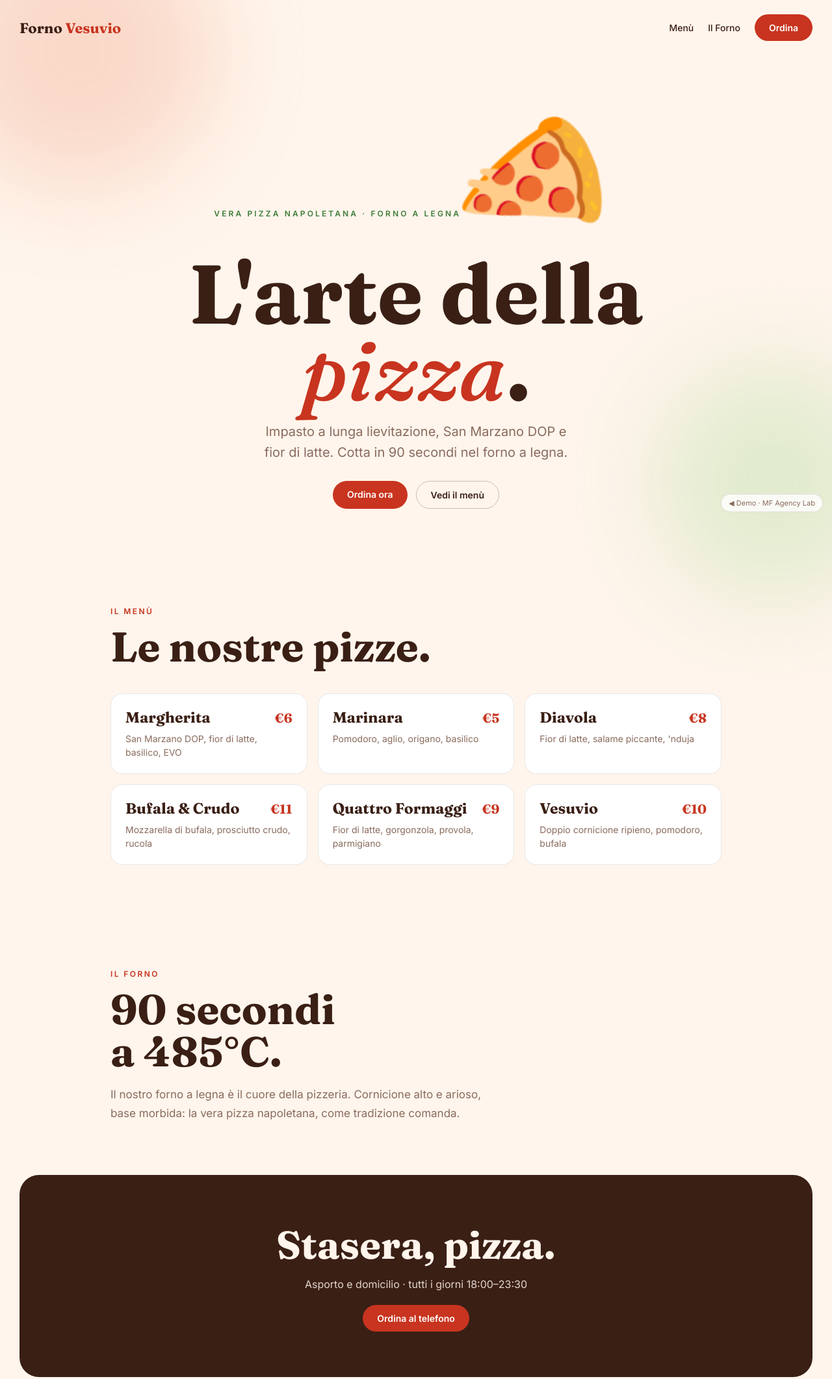
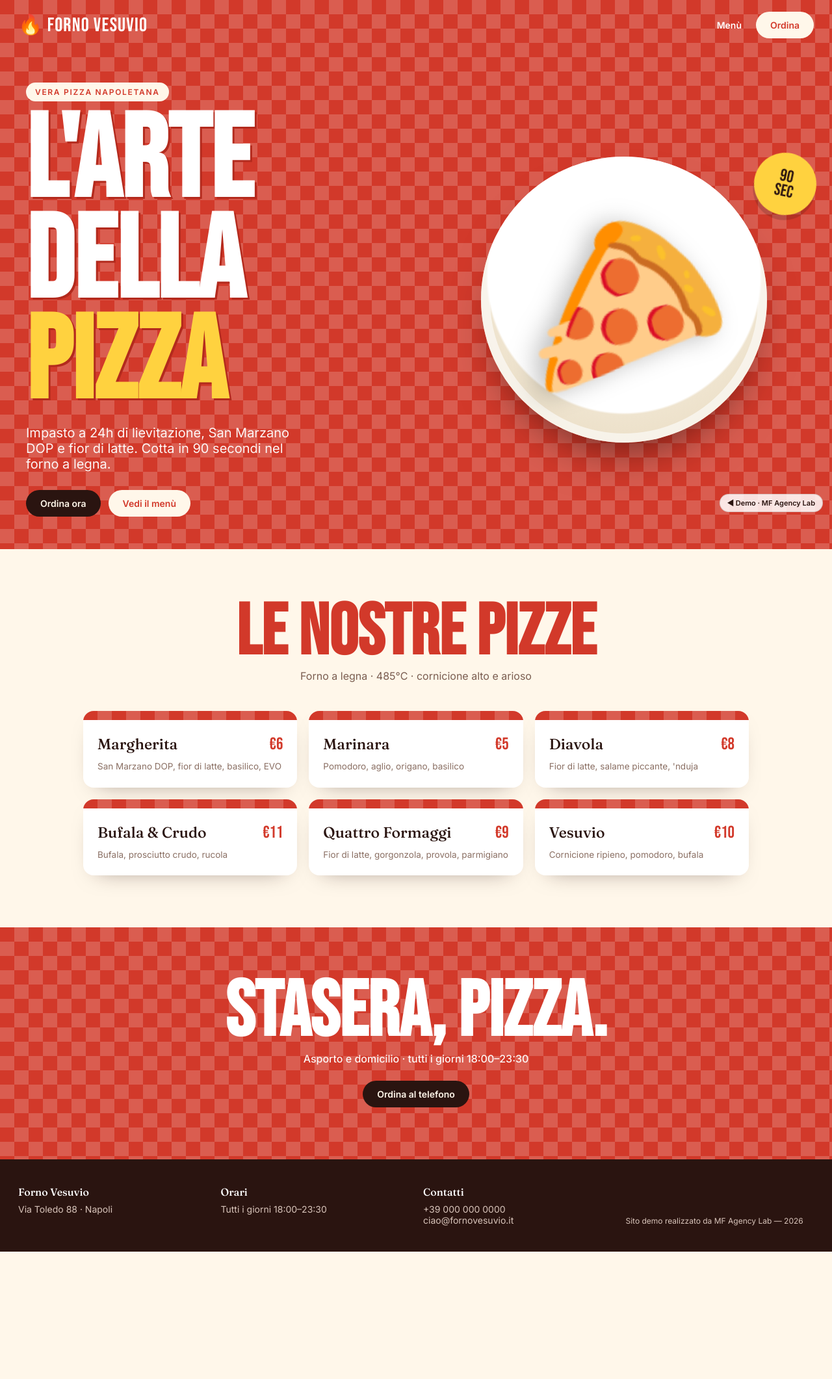
Before and after one commit to marianosalerno3/mf.agency.lab, a plain HTML site: page demo/pizzeria.html in a window 1280 px wide. Shown: the top 2122 px of the page at 65% size. After the commit the page ends 1926 px from the top, so only its background shows below. Drawn offline with Linux system fonts and the light colour scheme.

Commit message:
Redesign food demos with distinct styles (editorial osteria, gingham pizzeria)
Co-Authored-By: Claude Opus 4.8 <noreply@anthropic.com>

```diff
--- a/demo/pizzeria.html
+++ b/demo/pizzeria.html
@@ -6,103 +6,117 @@
 <title>Forno Vesuvio — Pizzeria Napoletana</title>
 <link rel="preconnect" href="https://fonts.googleapis.com" />
 <link rel="preconnect" href="https://fonts.gstatic.com" crossorigin />
-<link href="https://fonts.googleapis.com/css2?family=Fraunces:ital,opsz,wght@0,9..144,500;0,9..144,700;1,9..144,500&family=Inter:wght@300;400;500;600&display=swap" rel="stylesheet" />
+<link href="https://fonts.googleapis.com/css2?family=Bebas+Neue&family=Fraunces:ital,opsz,wght@0,9..144,500;1,9..144,500&family=Inter:wght@400;500;600&display=swap" rel="stylesheet" />
 <style>
-  :root{ --bg:#fff5ec; --ink:#3a1f15; --muted:#8a6b5d; --tomato:#c8341f; --basil:#3f7d3a; }
+  :root{ --cream:#fff7ea; --ink:#2a1410; --tomato:#d2392a; --tomato2:#b32a1d; --basil:#3f7d3a; }
   *{box-sizing:border-box;margin:0;padding:0}
   html{scroll-behavior:smooth}
-  body{background:var(--bg);color:var(--ink);font-family:'Inter',sans-serif;overflow-x:hidden}
-  h1,h2,h3,.dsp{font-family:'Fraunces',serif}
-  .deco{position:fixed;border-radius:50%;filter:blur(70px);z-index:0;opacity:.45}
-  .deco.a{width:420px;height:420px;background:#f4b9a0;top:-130px;left:-90px}
-  .deco.b{width:360px;height:360px;background:#bfe0ab;bottom:-120px;right:-90px}
-  .wrap{position:relative;z-index:1}
-  nav{display:flex;justify-content:space-between;align-items:center;padding:22px 30px}
-  .logo{font-family:'Fraunces';font-weight:700;font-size:22px}
-  .logo b{color:var(--tomato)}
-  nav a{color:var(--ink);text-decoration:none;font-size:14px;margin-left:22px;font-weight:500}
-  .btn{background:var(--tomato);color:#fff;padding:12px 22px;border-radius:999px;font-weight:600;font-size:14px;text-decoration:none;display:inline-block;transition:.25s}
-  .btn:hover{background:#a52817}
-  .btn.ghost{background:transparent;color:var(--ink);border:1px solid rgba(58,31,21,.25)}
-  header{text-align:center;padding:50px 24px 70px;max-width:900px;margin:0 auto}
-  .tag{color:var(--basil);letter-spacing:.26em;text-transform:uppercase;font-size:12px;font-weight:600}
-  .pizza{font-size:clamp(90px,20vw,190px);display:inline-block;margin:14px 0;animation:spin 18s linear infinite}
+  body{background:var(--cream);color:var(--ink);font-family:'Inter',sans-serif;overflow-x:hidden}
+  .dsp{font-family:'Bebas Neue',sans-serif;letter-spacing:.01em}
+  h3{font-family:'Fraunces',serif}
+  /* gingham/tovaglia a quadretti */
+  .gingham{
+    background-color:var(--tomato);
+    background-image:
+      linear-gradient(45deg, rgba(255,255,255,.18) 25%, transparent 25%, transparent 75%, rgba(255,255,255,.18) 75%),
+      linear-gradient(45deg, rgba(255,255,255,.18) 25%, transparent 25%, transparent 75%, rgba(255,255,255,.18) 75%);
+    background-size:44px 44px;
+    background-position:0 0, 22px 22px;
+  }
+  nav{display:flex;justify-content:space-between;align-items:center;padding:18px 28px;color:#fff}
+  nav .logo{font-family:'Bebas Neue';font-size:30px;letter-spacing:.04em}
+  nav .links a{color:#fff;text-decoration:none;font-weight:600;font-size:14px;margin-left:22px}
+  .btn{background:var(--ink);color:var(--cream);padding:12px 22px;border-radius:999px;font-weight:700;font-size:14px;text-decoration:none;display:inline-block;transition:transform .15s}
+  .btn:hover{transform:scale(1.05)}
+  .btn.cream{background:var(--cream);color:var(--tomato)}
+  .btn.tomato{background:var(--tomato);color:#fff}
+  /* hero split */
+  .hero{display:grid;grid-template-columns:1fr 1fr;align-items:center;min-height:78vh}
+  @media(max-width:860px){.hero{grid-template-columns:1fr}}
+  .hero .copy{padding:50px 40px;color:#fff}
+  .hero .badge{display:inline-block;background:var(--cream);color:var(--tomato);font-weight:700;font-size:12px;letter-spacing:.14em;text-transform:uppercase;padding:7px 14px;border-radius:999px}
+  .hero h1{font-family:'Bebas Neue';font-size:clamp(72px,15vw,180px);line-height:.86;margin:16px 0 0;color:#fff;text-shadow:3px 3px 0 var(--tomato2)}
+  .hero h1 span{color:#ffd23f}
+  .hero p{font-size:clamp(16px,1.8vw,20px);max-width:430px;margin:18px 0 28px;opacity:.95}
+  .hero .cta{display:flex;gap:12px;flex-wrap:wrap}
+  .hero .stage{display:flex;align-items:center;justify-content:center;padding:30px;position:relative}
+  .plate{width:min(74vw,440px);aspect-ratio:1;border-radius:50%;background:radial-gradient(circle at 50% 42%, #fff 0 62%, #efe4cf 63%, #e6d8bc 100%);box-shadow:0 40px 70px -30px rgba(0,0,0,.5), inset 0 0 0 14px rgba(255,255,255,.6);display:flex;align-items:center;justify-content:center}
+  .plate .pie{font-size:min(46vw,260px);line-height:1;animation:spin 24s linear infinite;filter:drop-shadow(0 14px 18px rgba(0,0,0,.25))}
   @keyframes spin{to{transform:rotate(360deg)}}
-  header h1{font-size:clamp(52px,11vw,128px);line-height:.92;font-weight:700}
-  header h1 em{color:var(--tomato);font-style:italic}
-  header p{color:var(--muted);font-size:clamp(16px,1.8vw,20px);max-width:500px;margin:18px auto 0;line-height:1.6}
-  .cta{margin-top:28px;display:flex;gap:13px;justify-content:center;flex-wrap:wrap}
-  section{max-width:1000px;margin:0 auto;padding:80px 30px}
-  .klabel{color:var(--tomato);letter-spacing:.2em;text-transform:uppercase;font-size:12px;font-weight:600;margin-bottom:14px}
-  .sec-h{font-size:clamp(34px,6vw,64px);font-weight:700;line-height:1.02}
-  .grid{display:grid;grid-template-columns:repeat(auto-fit,minmax(250px,1fr));gap:16px;margin-top:40px}
-  .pz{background:#fff;border:1px solid rgba(58,31,21,.1);border-radius:18px;padding:22px;transition:transform .2s,box-shadow .2s}
-  .pz:hover{transform:translateY(-5px);box-shadow:0 18px 40px -20px rgba(200,52,31,.4)}
+  .sticker{position:absolute;top:24px;right:24px;background:#ffd23f;color:var(--ink);font-family:'Bebas Neue';font-size:26px;width:96px;height:96px;border-radius:50%;display:flex;align-items:center;justify-content:center;text-align:center;line-height:.9;transform:rotate(12deg);box-shadow:0 8px 0 rgba(0,0,0,.15)}
+  /* sezioni */
+  section{max-width:1080px;margin:0 auto;padding:80px 28px}
+  .sec-h{font-family:'Bebas Neue';font-size:clamp(48px,9vw,110px);line-height:.9;text-align:center;color:var(--tomato)}
+  .sub{text-align:center;color:#7a5d50;max-width:480px;margin:6px auto 0;font-size:16px}
+  .grid{display:grid;grid-template-columns:repeat(auto-fit,minmax(250px,1fr));gap:18px;margin-top:44px}
+  .pz{background:#fff;border-radius:16px;overflow:hidden;box-shadow:0 14px 34px -22px rgba(42,20,16,.5);transition:transform .2s}
+  .pz:hover{transform:translateY(-6px)}
+  .pz .strip{height:14px}
+  .pz .body{padding:22px}
   .pz .top{display:flex;justify-content:space-between;align-items:baseline}
-  .pz h3{font-family:'Fraunces';font-size:23px;font-weight:600}
-  .pz .p{color:var(--tomato);font-family:'Fraunces';font-weight:700;font-size:20px}
-  .pz p.d{color:var(--muted);font-size:14px;margin-top:8px;line-height:1.5}
-  .reveal{opacity:0;transform:translateY(28px);transition:.7s}
+  .pz h3{font-size:23px;font-weight:500}
+  .pz .p{font-family:'Bebas Neue';font-size:26px;color:var(--tomato)}
+  .pz .d{color:#8a6f63;font-size:13.5px;margin-top:8px;line-height:1.5}
+  .reveal{opacity:0;transform:translateY(28px);transition:.6s}
   .reveal.in{opacity:1;transform:none}
-  .band{background:var(--ink);color:#fff5ec;border-radius:30px;text-align:center;padding:70px 30px;margin:0 30px;position:relative;overflow:hidden}
-  .band h2{font-size:clamp(32px,6vw,60px);font-weight:700}
-  .band .btn{margin-top:22px}
-  footer{max-width:1000px;margin:0 auto;padding:46px 30px;display:grid;grid-template-columns:repeat(auto-fit,minmax(190px,1fr));gap:22px;color:var(--muted);font-size:14px}
-  footer b{color:var(--ink);font-family:'Fraunces';font-weight:600;display:block;margin-bottom:8px;font-size:16px}
-  .credit{position:fixed;right:14px;bottom:12px;z-index:10;font-size:11px;color:var(--muted);background:rgba(255,255,255,.8);padding:6px 11px;border-radius:999px;text-decoration:none;border:1px solid rgba(58,31,21,.12)}
+  .band{color:#fff;text-align:center;padding:80px 28px}
+  .band h2{font-family:'Bebas Neue';font-size:clamp(48px,10vw,120px);line-height:.85}
+  .band p{margin-top:10px;font-weight:500;opacity:.95}
+  footer{background:var(--ink);color:#d8c4ba;padding:40px 28px;display:grid;grid-template-columns:repeat(auto-fit,minmax(190px,1fr));gap:22px;font-size:14px}
+  footer b{color:#fff;font-family:'Fraunces';display:block;margin-bottom:8px;font-size:16px}
+  .credit{position:fixed;right:14px;bottom:12px;z-index:10;font-size:11px;color:var(--ink);background:rgba(255,255,255,.85);padding:6px 11px;border-radius:999px;text-decoration:none;border:1px solid rgba(42,20,16,.15);font-weight:600}
 </style>
 </head>
 <body>
-<div class="deco a"></div><div class="deco b"></div>
-<div class="wrap">
-  <nav>
-    <span class="logo">Forno <b>Vesuvio</b></span>
-    <div><a href="#menu">Menù</a><a href="#forno">Il Forno</a><a href="#ordina" class="btn" style="margin-left:22px">Ordina</a></div>
-  </nav>
-
-  <header>
-    <span class="tag">Vera pizza napoletana · Forno a legna</span>
-    <div class="pizza">🍕</div>
-    <h1>L'arte della<br/><em>pizza</em>.</h1>
-    <p>Impasto a lunga lievitazione, San Marzano DOP e fior di latte. Cotta in 90 secondi nel forno a legna.</p>
-    <div class="cta">
-      <a href="#ordina" class="btn">Ordina ora</a>
-      <a href="#menu" class="btn ghost">Vedi il menù</a>
+  <div class="gingham">
+    <nav>
+      <span class="logo">🔥 Forno Vesuvio</span>
+      <div class="links"><a href="#menu">Menù</a><a href="#ordina" class="btn cream" style="margin-left:22px">Ordina</a></div>
+    </nav>
+    <div class="hero">
+      <div class="copy">
+        <span class="badge">Vera pizza napoletana</span>
+        <h1>L'arte<br/>della <span>pizza</span></h1>
+        <p>Impasto a 24h di lievitazione, San Marzano DOP e fior di latte. Cotta in 90 secondi nel forno a legna.</p>
+        <div class="cta">
+          <a href="#ordina" class="btn">Ordina ora</a>
+          <a href="#menu" class="btn cream">Vedi il menù</a>
+        </div>
+      </div>
+      <div class="stage">
+        <div class="plate"><div class="pie">🍕</div></div>
+        <div class="sticker">90<br/>SEC</div>
+      </div>
     </div>
-  </header>
+  </div>
 
   <section id="menu">
-    <div class="reveal"><div class="klabel">Il Menù</div><h2 class="sec-h">Le nostre pizze.</h2></div>
+    <h2 class="sec-h reveal">Le nostre pizze</h2>
+    <p class="sub reveal">Forno a legna · 485°C · cornicione alto e arioso</p>
     <div class="grid">
-      <div class="pz reveal"><div class="top"><h3>Margherita</h3><span class="p">€6</span></div><p class="d">San Marzano DOP, fior di latte, basilico, EVO</p></div>
-      <div class="pz reveal"><div class="top"><h3>Marinara</h3><span class="p">€5</span></div><p class="d">Pomodoro, aglio, origano, basilico</p></div>
-      <div class="pz reveal"><div class="top"><h3>Diavola</h3><span class="p">€8</span></div><p class="d">Fior di latte, salame piccante, 'nduja</p></div>
-      <div class="pz reveal"><div class="top"><h3>Bufala &amp; Crudo</h3><span class="p">€11</span></div><p class="d">Mozzarella di bufala, prosciutto crudo, rucola</p></div>
-      <div class="pz reveal"><div class="top"><h3>Quattro Formaggi</h3><span class="p">€9</span></div><p class="d">Fior di latte, gorgonzola, provola, parmigiano</p></div>
-      <div class="pz reveal"><div class="top"><h3>Vesuvio</h3><span class="p">€10</span></div><p class="d">Doppio cornicione ripieno, pomodoro, bufala</p></div>
+      <div class="pz reveal"><div class="strip gingham"></div><div class="body"><div class="top"><h3>Margherita</h3><span class="p">€6</span></div><div class="d">San Marzano DOP, fior di latte, basilico, EVO</div></div></div>
+      <div class="pz reveal"><div class="strip gingham"></div><div class="body"><div class="top"><h3>Marinara</h3><span class="p">€5</span></div><div class="d">Pomodoro, aglio, origano, basilico</div></div></div>
+      <div class="pz reveal"><div class="strip gingham"></div><div class="body"><div class="top"><h3>Diavola</h3><span class="p">€8</span></div><div class="d">Fior di latte, salame piccante, 'nduja</div></div></div>
+      <div class="pz reveal"><div class="strip gingham"></div><div class="body"><div class="top"><h3>Bufala &amp; Crudo</h3><span class="p">€11</span></div><div class="d">Bufala, prosciutto crudo, rucola</div></div></div>
+      <div class="pz reveal"><div class="strip gingham"></div><div class="body"><div class="top"><h3>Quattro Formaggi</h3><span class="p">€9</span></div><div class="d">Fior di latte, gorgonzola, provola, parmigiano</div></div></div>
+      <div class="pz reveal"><div class="strip gingham"></div><div class="body"><div class="top"><h3>Vesuvio</h3><span class="p">€10</span></div><div class="d">Cornicione ripieno, pomodoro, bufala</div></div></div>
     </div>
   </section>
 
-  <section id="forno">
-    <div class="reveal"><div class="klabel">Il Forno</div>
-    <h2 class="sec-h">90 secondi<br/>a 485°C.</h2>
-    <p style="color:var(--muted);max-width:580px;margin-top:20px;font-size:17px;line-height:1.7">Il nostro forno a legna è il cuore della pizzeria. Cornicione alto e arioso, base morbida: la vera pizza napoletana, come tradizione comanda.</p></div>
-  </section>
-
-  <div class="band reveal" id="ordina">
+  <div class="band gingham reveal" id="ordina">
     <h2>Stasera, pizza.</h2>
-    <p style="opacity:.85;margin-top:14px">Asporto e domicilio · tutti i giorni 18:00–23:30</p>
-    <a href="tel:+390000000000" class="btn">Ordina al telefono</a>
+    <p>Asporto e domicilio · tutti i giorni 18:00–23:30</p>
+    <div style="margin-top:24px"><a href="tel:+390000000000" class="btn">Ordina al telefono</a></div>
   </div>
 
   <footer>
-    <div><b>Forno Vesuvio</b>Via Toledo 88<br/>Napoli</div>
-    <div><b>Orari</b>Tutti i giorni<br/>18:00–23:30</div>
+    <div><b>Forno Vesuvio</b>Via Toledo 88 · Napoli</div>
+    <div><b>Orari</b>Tutti i giorni 18:00–23:30</div>
     <div><b>Contatti</b>+39 000 000 0000<br/>ciao@fornovesuvio.it</div>
-    <div style="align-self:end;font-size:12px">Sito demo realizzato da<br/>MF Agency Lab — 2026</div>
+    <div style="align-self:end;font-size:12px">Sito demo realizzato da MF Agency Lab — 2026</div>
   </footer>
-</div>
-<a class="credit" href="../siti-web.html">◀ Demo · MF Agency Lab</a>
+
+  <a class="credit" href="../siti-web.html">◀ Demo · MF Agency Lab</a>
 <script>
   const io=new IntersectionObserver((es)=>es.forEach(e=>{if(e.isIntersecting){e.target.classList.add('in');io.unobserve(e.target);}}),{threshold:.14});
   document.querySelectorAll('.reveal').forEach(el=>io.observe(el));
```
Also changed, not shown: demo/osteria.html (+86 -63 lines).
